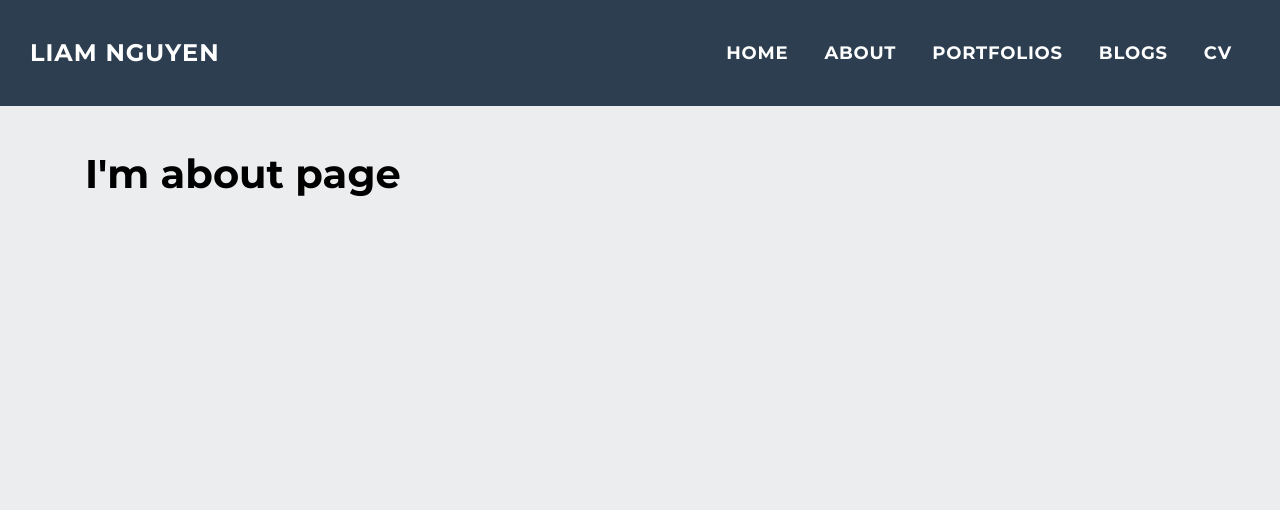
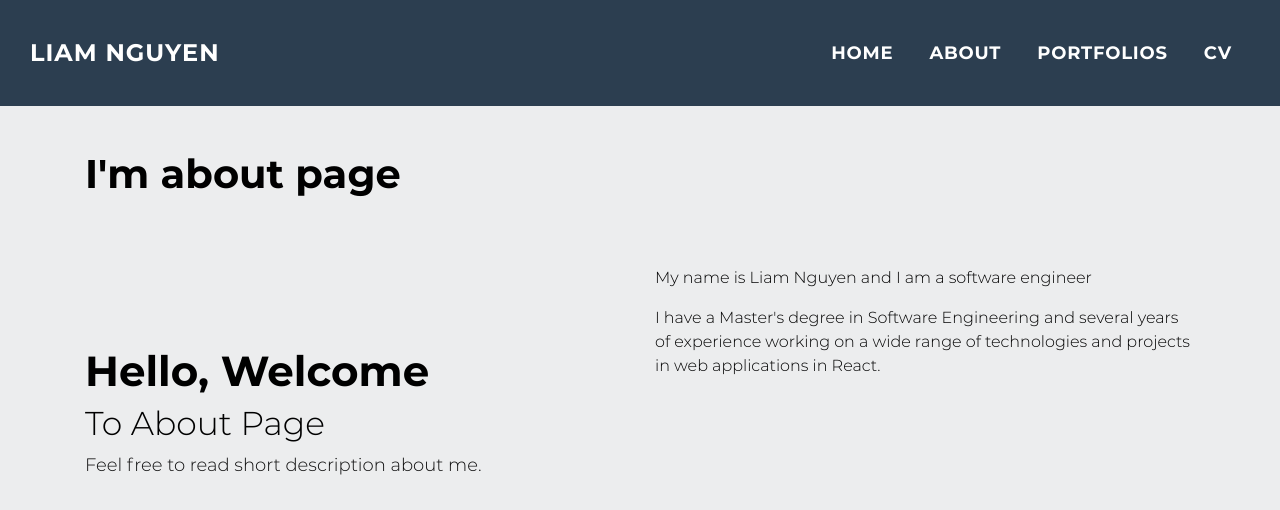
Before and after one commit to liam-nguyen/portfolios-next-v0, a Next.js app: page /about in a window 1280 px wide. Shown: the top 510 px of the page. Built offline with nearby package versions, Linux system fonts and the light colour scheme.

Commit message:
Add details and style to about page

```diff
--- a/components/BasePage.js
+++ b/components/BasePage.js
@@ -1,7 +1,7 @@
 import { Container } from 'reactstrap';
 import PropTypes from 'prop-types';
 
-const BasePage = ({ children, title, className }) => {
+const BasePage = ({ children, title, customClassName }) => {
   const generateTitle = title && (
     <div className='page-header'>
       <h1 className='page-header-title'>{title}</h1>
@@ -9,7 +9,7 @@ const BasePage = ({ children, title, className }) => {
   );
 
   return (
-    <div className={`base-page ${className}`}>
+    <div className={`base-page ${customClassName}`}>
       <Container>
         {generateTitle}
         {children}
@@ -19,11 +19,11 @@ const BasePage = ({ children, title, className }) => {
 };
 
 BasePage.defaultProps = {
-  className: '',
+  customClassName: '',
 };
 
 BasePage.propTypes = {
-  className: PropTypes.string.isRequired,
+  customClassName: PropTypes.string.isRequired,
 };
 
 export default BasePage;
--- a/components/shared/Header.js
+++ b/components/shared/Header.js
@@ -38,9 +38,9 @@ const Header = ({ className }) => {
             <NavItem className='port-navbar-item'>
               <BootstrapLink route='/portfolios' title='Portfolios' />
             </NavItem>
-            <NavItem className='port-navbar-item'>
+            {/* <NavItem className='port-navbar-item'>
               <BootstrapLink route='/blogs' title='Blogs' />
-            </NavItem>
+            </NavItem> */}
             <NavItem className='port-navbar-item'>
               <BootstrapLink route='/cv' title='CV' />
             </NavItem>
--- a/pages/about.js
+++ b/pages/about.js
@@ -1,12 +1,34 @@
 import BaseLayout from '../components/layouts/BaseLayout';
 import BasePage from '../components/BasePage';
 
-const About = ({ portfolio }) => {
+import { Row, Col } from 'reactstrap';
+
+const About = () => {
   return (
     <div>
       <BaseLayout>
         <BasePage customClassName='about-page' title="I'm about page">
-          <h2>{portfolio}</h2>
+          <Row className='mt-5'>
+            <Col md='6'>
+              <div className='left-side'>
+                <h1 className='title fade-in'>Hello, Welcome</h1>
+                <h4 className='subtitle fade-in'>To About Page</h4>
+                <p className='subSubtitle fade-in'>
+                  Feel free to read short description about me.
+                </p>
+              </div>
+            </Col>
+            <Col md='6'>
+              <div className='fade-in' id='intro'>
+                <p>My name is Liam Nguyen and I am a software engineer</p>
+                <p>
+                  I have a Master's degree in Software Engineering and several
+                  years of experience working on a wide range of technologies
+                  and projects in web applications in React.
+                </p>
+              </div>
+            </Col>
+          </Row>
         </BasePage>
       </BaseLayout>
     </div>
--- /dev/null
+++ b/styles/_about.scss
@@ -0,0 +1,52 @@
+.about-page {
+  color: black;
+
+  .left-side {
+    margin-top: 10vh;
+    text-align: left;
+  }
+
+  .fade-in {
+    opacity: 0;
+
+    -webkit-animation: fadeIn ease 2s;
+    -moz-animation: fadeIn ease 2s;
+    -ms-animation: fadeIn ease 2s;
+    -o-animation: fadeIn ease 2s;
+    animation: fadeIn ease 2s;
+
+    -webkit-animation-fill-mode: forwards;
+    animation-fill-mode: forwards;
+  }
+
+  .title {
+    -webkit-animation-delay: 0.7s;
+    -moz-animation-delay: 0.7s;
+    animation-delay: 0.7s;
+    font-size: 42px;
+    font-weight: bold;
+  }
+
+  .subtitle {
+    -webkit-animation-delay: 2.2s;
+    -moz-animation-delay: 2.2s;
+    animation-delay: 2.2s;
+    font-size: 33px;
+  }
+
+  .subSubtitle {
+    -webkit-animation-delay: 3.6s;
+    -moz-animation-delay: 3.6s;
+    animation-delay: 3.6s;
+    font-size: 18px;
+  }
+}
+
+@keyframes fadeIn {
+  from {
+    opacity: 0;
+  }
+  to {
+    opacity: 1;
+  }
+}
--- a/styles/main.scss
+++ b/styles/main.scss
@@ -4,6 +4,7 @@
 @import './index';
 @import './header';
 @import './portfolio';
+@import './about';
 
 html,
 body {
@@ -29,7 +30,7 @@ body {
 
 .base-page {
   padding-top: 150px;
-  color: white;
+  // color: white;
   background-color: #ecedee;
   min-height: 100vh;
 
```
